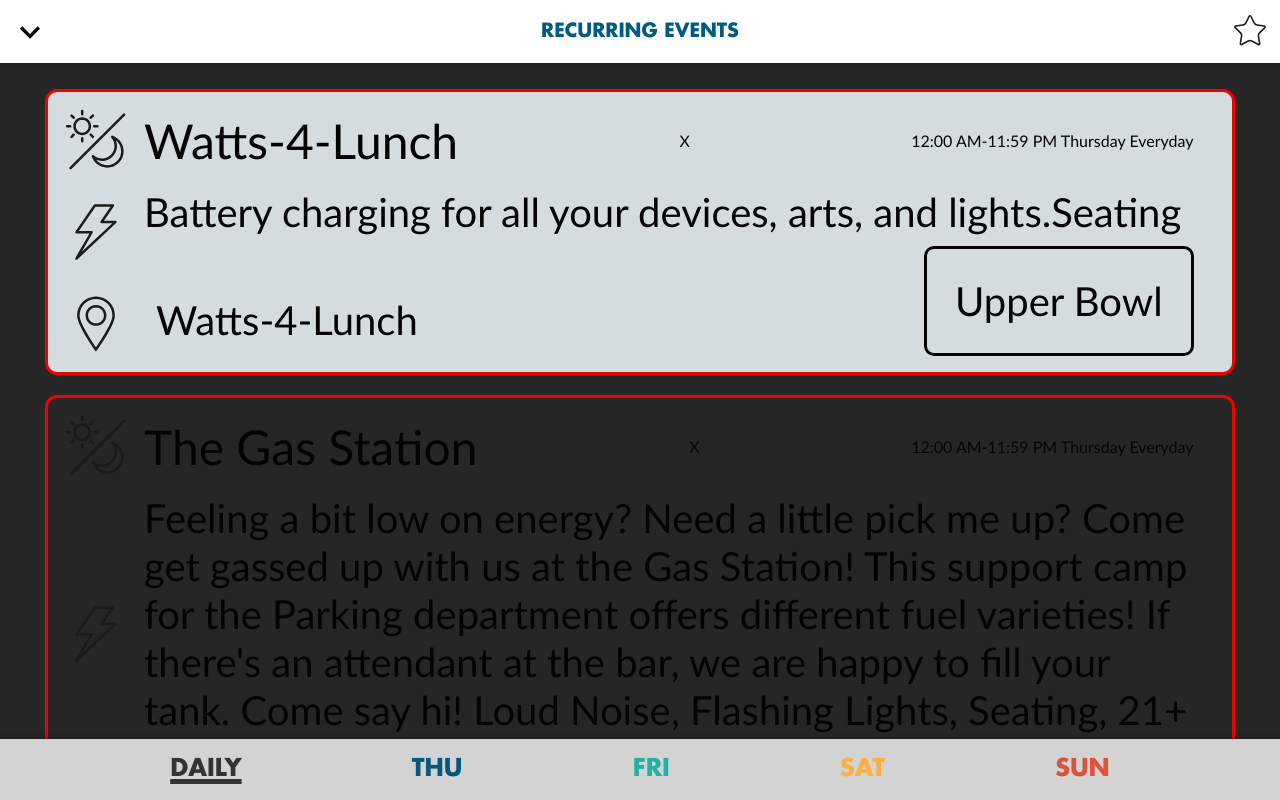
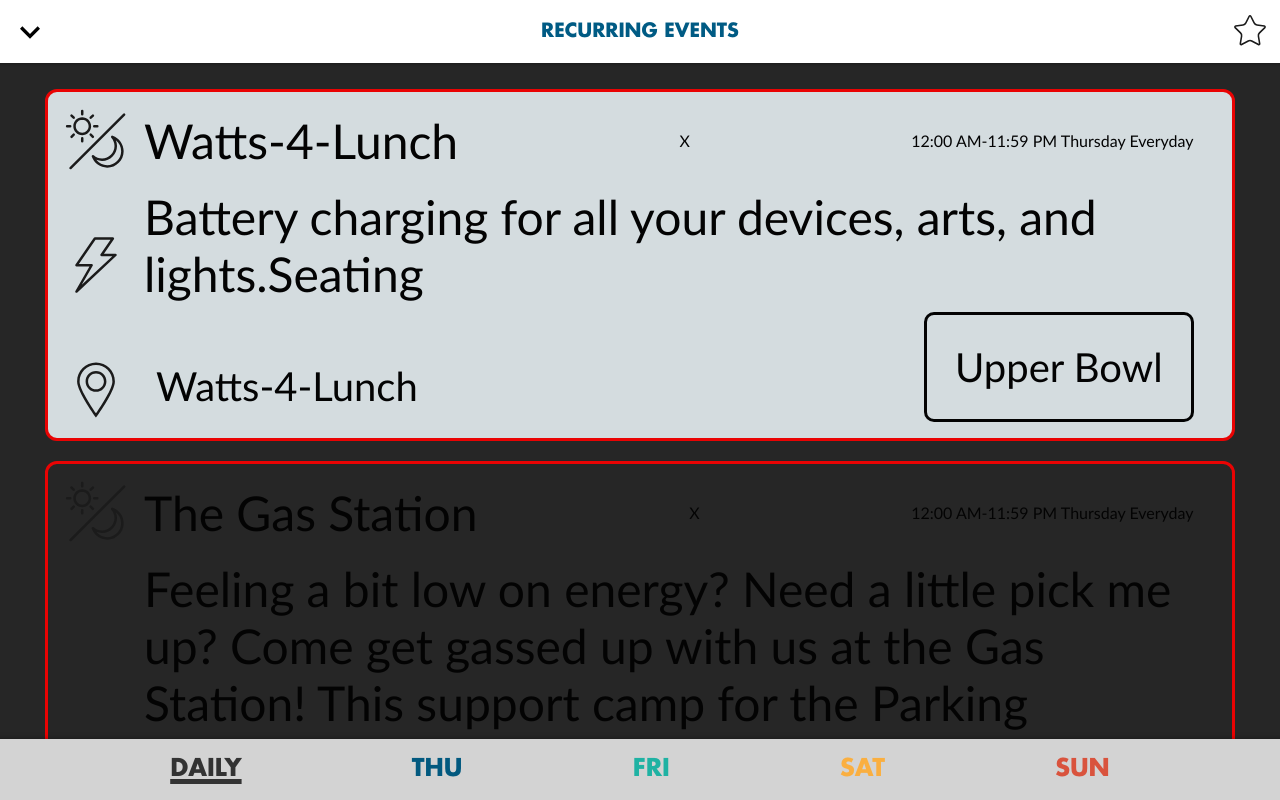
Before and after one commit to WWW-Wizards/SOAK-WWW, a React (Vite) app: page / in a window 1280 px wide. Shown: the top 800 px of the page. Built offline with nearby package versions, Linux system fonts and the light colour scheme.

Commit message:
3em description font

```diff
--- a/src/components/details/EventTile.scss
+++ b/src/components/details/EventTile.scss
@@ -66,7 +66,7 @@
 
   &-description {
     font-weight: 200;
-    font-size: 2.5em;
+    font-size: 3em;
   }
 
   &-favorites-svg {
```
